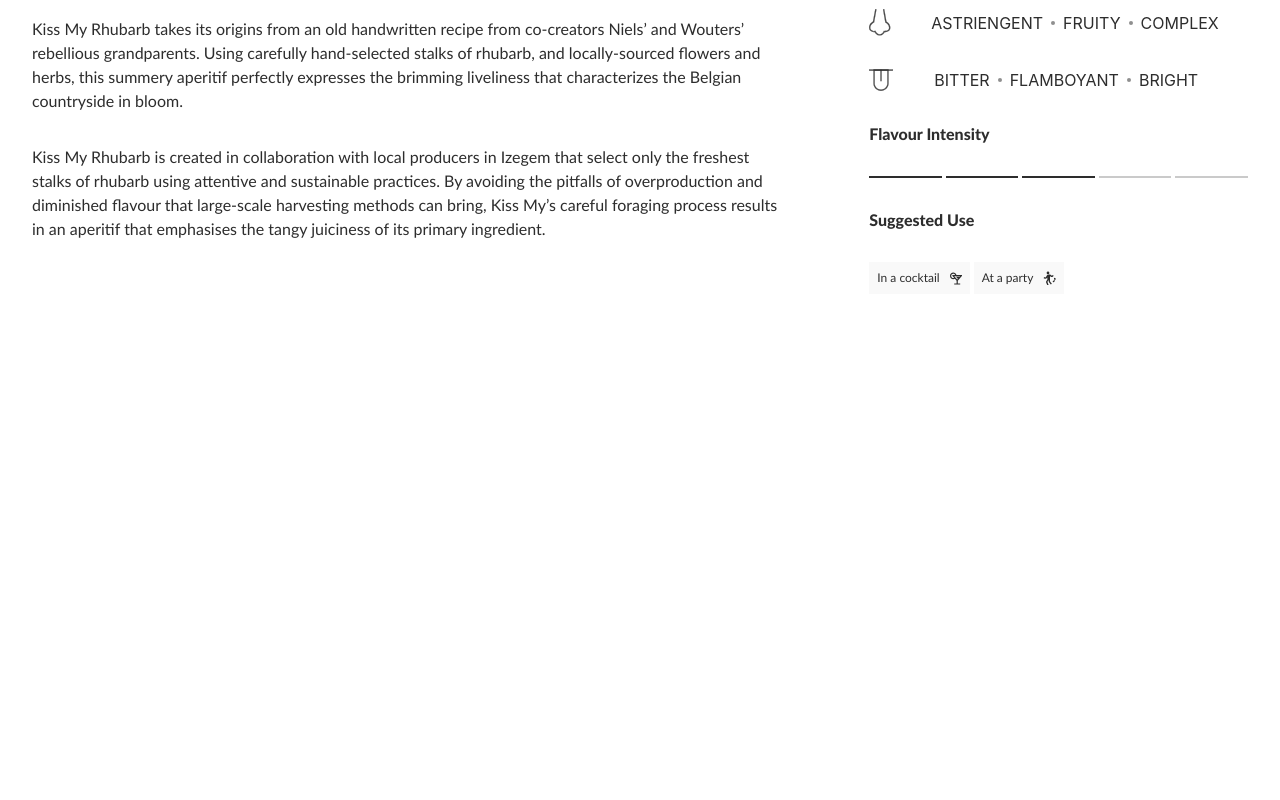
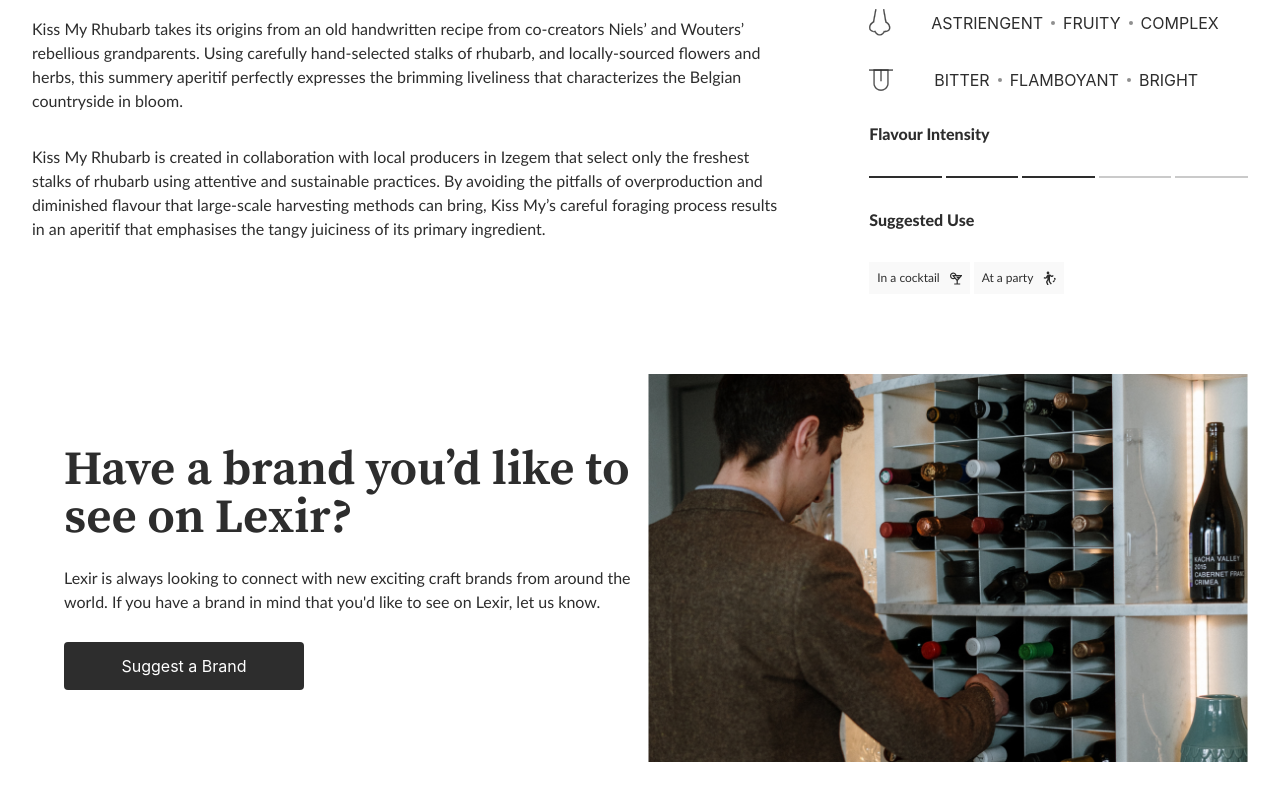
Before and after one commit to LexirIO/lexir-io-challenge, a Next.js app: page / in a window 1280 px wide. Shown: the part 819-1619 px from the top of the page. Before the commit the page ends 1153 px from the top, so only its background shows below. Built offline with nearby package versions, Linux system fonts and the light colour scheme.

Commit message:
Suggest brand is completed

```diff
--- /dev/null
+++ b/src/components/SuggestBrand.tsx
@@ -0,0 +1,28 @@
+import Image from 'next/image';
+import cn from 'classnames';
+import bottles from '../assets/images/bottles.png';
+
+type Props = {
+  isDesktop: boolean;
+};
+
+export default function SuggestBrand({isDesktop}: Props) {
+  return (
+    <section className={cn("max-w-7xl mx-auto px-8 py-10 grid gap-4", {'grid-cols-2': isDesktop})} >
+      <div className="pl-8 flex flex-col justify-center">
+        <h2 className="font-sourceSerif text-5xl leading-extra" >
+          Have a brand you’d like to see on <span className="text-success">Lexir</span>?
+        </h2>
+        <p className="font-regular text-base leading-6 mt-6">
+          Lexir is always looking to connect with new exciting craft brands
+          from around the world. If you have a brand in mind that
+          you'd like to see on Lexir, let us know.
+        </p>
+        <button type="button" className="bg-primary w-60 text-white py-3 rounded mt-7">
+          Suggest a Brand
+        </button>
+      </div>
+      <Image src={bottles} alt="bottles on a shelf"/>
+    </section>
+  )
+}
--- a/src/pages/index.tsx
+++ b/src/pages/index.tsx
@@ -2,6 +2,7 @@
 import NavBar from "@components/NavBar";
 import Product from "@components/Product";
 import ProductDetails from "@components/ProductDetails";
+import SuggestBrand from "@components/SuggestBrand";
 import Head from "next/head";
 import { useEffect, useState } from "react";
 
@@ -35,7 +36,7 @@
       <Head>
         <title>Lexir Frontend Assessment!</title>
         <meta name="description" content="Lexir Frontend Assessment!" />
-        <link rel="icon" href="/favicon.ico" />
+        <link rel="icon" href="../public/favicon.ico" />
       </Head>
 
       <main className="bg-white">
@@ -45,6 +46,7 @@
         </header>
         <Product isDesktop={isDesktop} handleChart={handleChart} />
         <ProductDetails isDesktop={isDesktop} />
+        <SuggestBrand isDesktop={isDesktop} />
       </main>
     </div>
   );
```
Also changed, not shown: src/assets/images/bottles.png (added).
